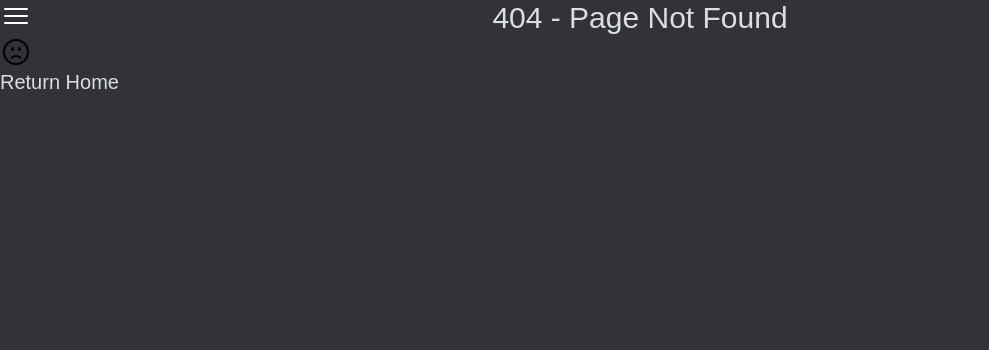
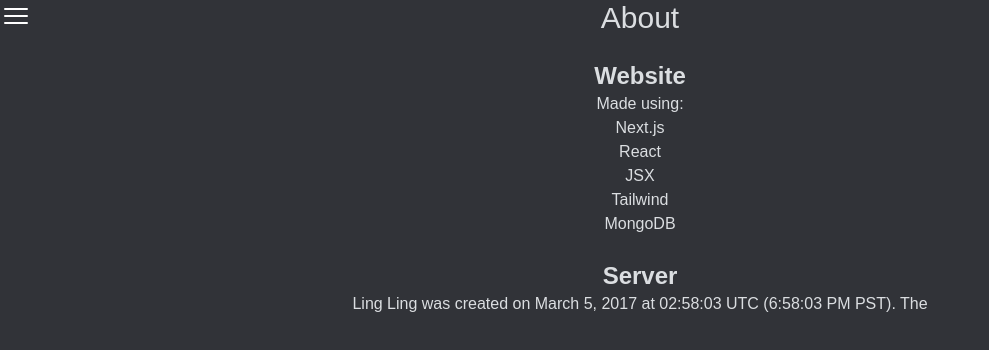
Before and after one commit to tinbolw/llw, a Next.js app: page /about in a window 1280 px wide. Before the commit this address had no page. Shown: the top 350 px of the page, without its empty margins (0-989 px from the left). Built offline with nearby package versions, Linux system fonts and the light colour scheme.

Commit message:
added /about, /tools

```diff
--- a/app/(homepage)/page.tsx
+++ b/app/(homepage)/page.tsx
@@ -6,15 +6,8 @@
       <div>
         <p className="md:text-3xl text-center">Ling Ling Website</p>
         <p className="text-center">
-          Welcome to the Ling Ling Website. Made using:
+          Welcome to the Ling Ling Website.
         </p>
-        <ul className="text-center">
-          <li>Next.js</li>
-          <li>React</li>
-          <li>JSX</li>
-          <li>Tailwind</li>
-          <li>MongoDB</li>
-        </ul>
         <p className="md:text-2xl text-center">Check out this stuff:</p>
       </div>
       {/* use docs for class */}
--- /dev/null
+++ b/app/about/page.tsx
@@ -0,0 +1,32 @@
+import Link from "next/link";
+
+function SectionTitle({title}) {
+  return (
+    <p className="md:text-2xl text-center font-bold">{title}</p>
+  )
+}
+//make about page also have sublinks
+export default function Home() {
+  return (
+    <main>
+      <div>
+        <p className="md:text-3xl text-center">About</p><br/>
+        <SectionTitle title="Website"/>
+        <p className="text-center">
+          Made using:
+        </p>
+        <ul className="text-center">
+          <li>Next.js</li>
+          <li>React</li>
+          <li>JSX</li>
+          <li>Tailwind</li>
+          <li>MongoDB</li>
+        </ul><br/>
+        <SectionTitle title="Server"/>
+        <p className="text-center">
+          Ling Ling was created on March 5, 2017 at 02:58:03 UTC (6:58:03 PM PST). The
+        </p>
+      </div>
+    </main>
+  );
+}
--- /dev/null
+++ b/app/tools/page.tsx
@@ -0,0 +1,11 @@
+import Link from "next/link";
+
+export default function Home() {
+  return (
+    <main>
+      <div>
+        <p className="md:text-3xl text-center">Tools</p>
+      </div>
+    </main>
+  );
+}
--- a/app/ui/nav-links.tsx
+++ b/app/ui/enum-links.tsx
@@ -1,7 +1,8 @@
+// loads all paths of subfolders
 function enumLinks() {
 
 }
-
+// generates into link objects
 export default function NavLinks() {
   return (
     <div>
--- a/app/ui/sidenav.tsx
+++ b/app/ui/sidenav.tsx
@@ -20,6 +20,12 @@
           <div className={`absolute inset-y-0 left-0 w-40 bg-[#42454d] h-full pt-8 pl-2`}>
             <Link href="/" className="text-xl">
               Home
+            </Link><br/>
+            <Link href="/tools" className="text-xl">
+              Tools
+            </Link><br/>
+            <Link href="/about" className="text-xl">
+              About
             </Link>
           </div>
           : null
```
